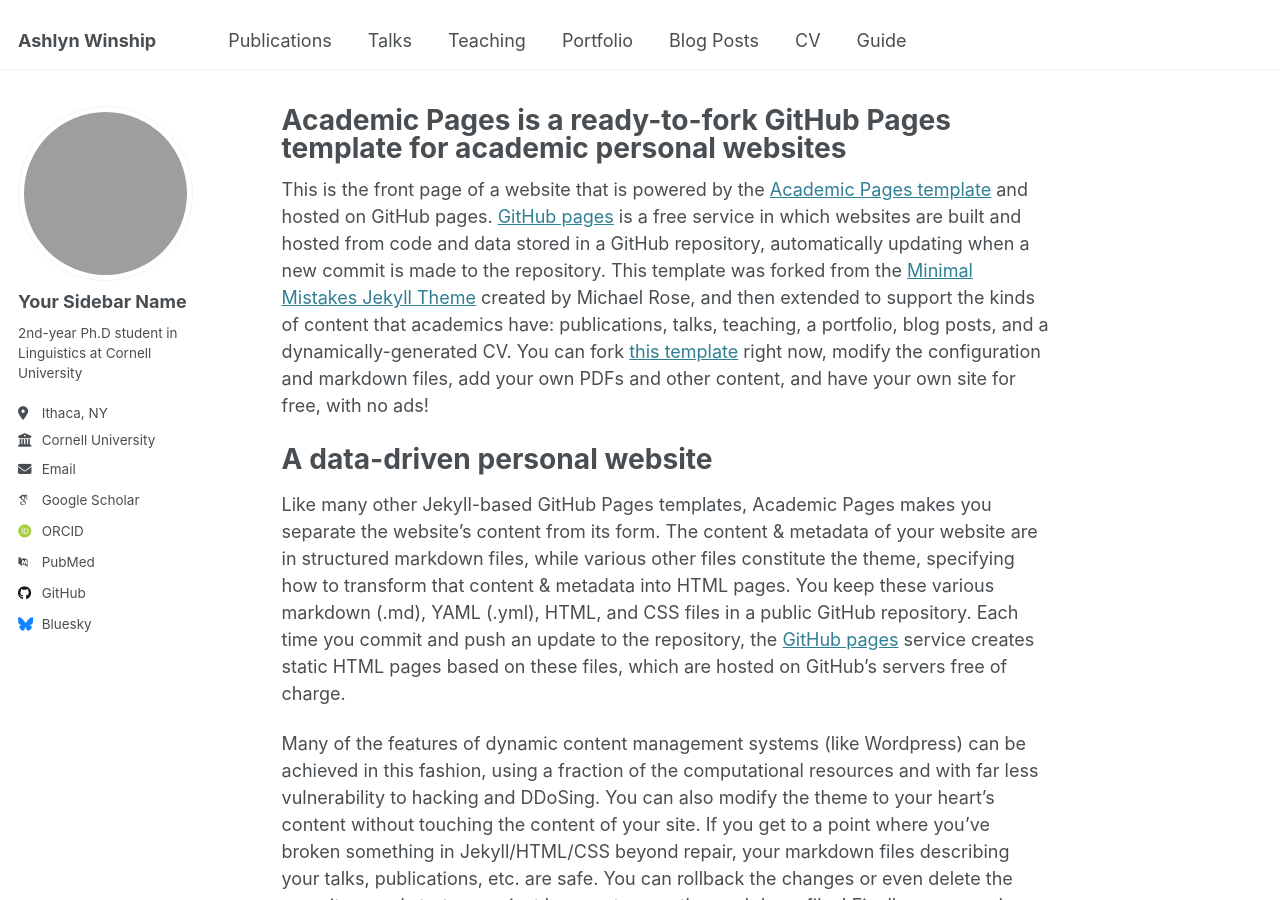
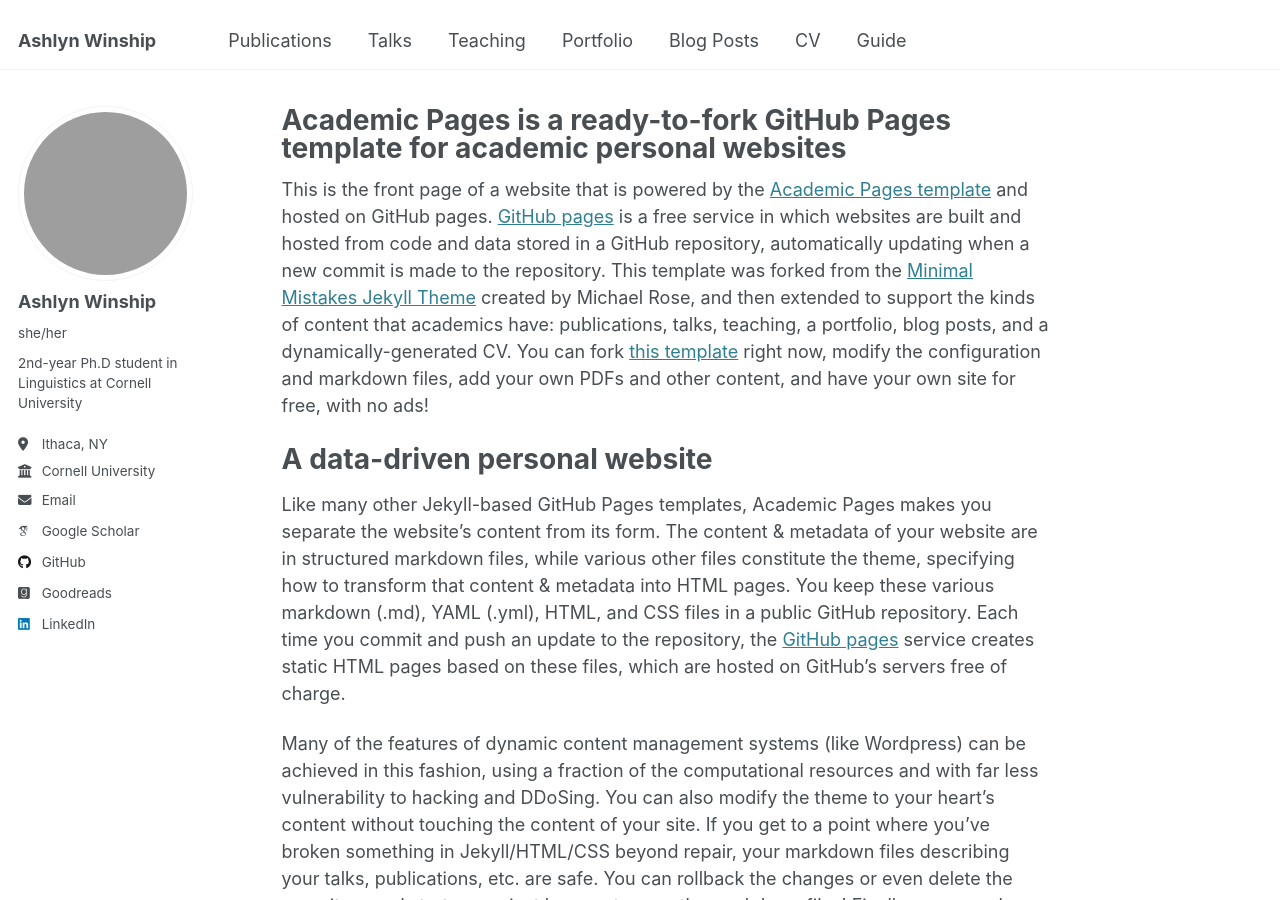
Before and after one commit to ashlynwinship/ashlynwinship.github.io, a Jekyll site: the page built from _pages/about.md, in a window 1280 px wide and 900 px high. Built offline with Jekyll 4.4.1, drawn with Linux system fonts in a browser that asks for light colours; some web fonts are replaced; grey boxes are pictures that could not be loaded.

Commit message:
Update _config.yml

```diff
--- a/_config.yml
+++ b/_config.yml
@@ -23,8 +23,8 @@ repository               : "academicpages/academicpages.github.io"
 author:
   # Biographic information
   avatar           : "https://avatars.githubusercontent.com/u/31753597?v=4"
-  name             : "Your Sidebar Name"
-  pronouns         : # example: "she/her"
+  name             : "Ashlyn Winship"
+  pronouns         : "she/her"
   bio              : "2nd-year Ph.D student in Linguistics at Cornell University"
   location         : "Ithaca, NY"
   employer         : "Cornell University"
@@ -35,9 +35,9 @@ author:
   arxiv            : # URL - Update with the correct link to your profile
   googlescholar    : "https://scholar.google.com/citations?user=PS_CX0AAAAAJ"
   impactstory      : # URL
-  orcid            : "http://orcid.org/yourorcidurl"
+  orcid            : # "http://orcid.org/yourorcidurl"
   semantic         : # URL
-  pubmed           : "https://www.ncbi.nlm.nih.gov/pubmed/?term=john+snow"
+  pubmed           : # "https://www.ncbi.nlm.nih.gov/pubmed/?term=john+snow"
   researchgate     : # URL
   scopus           : # URL
 
@@ -45,21 +45,21 @@ author:
   bitbucket        : # Username - Update with your username on the site
   codepen          : # Username
   dribbble         : # Username
-  github           : "academicpages"
+  github           : ashlynwinship
   kaggle           : # Username
   stackoverflow    : # User number or user number and name (i.e., use "1" or "1/jeff-atwood")
 
   # Social media
-  bluesky          : "bsky.app" # Replace this with you Bluesky username
+  bluesky          : # "bsky.app" # Replace this with you Bluesky username
   facebook         : # Username
   flickr           : # Username
   foursquare       : # Username
-  goodreads        : # Username
+  goodreads        : ashlynwinship
   google_plus      : # Username
   keybase          : # Username
   instagram        : # Username
   lastfm           : # Username
-  linkedin         : # Username
+  linkedin         : ashlyn-winship-b66294166
   mastodon         : # URL
   medium           : # URL
   pinterest        : # Username
```
